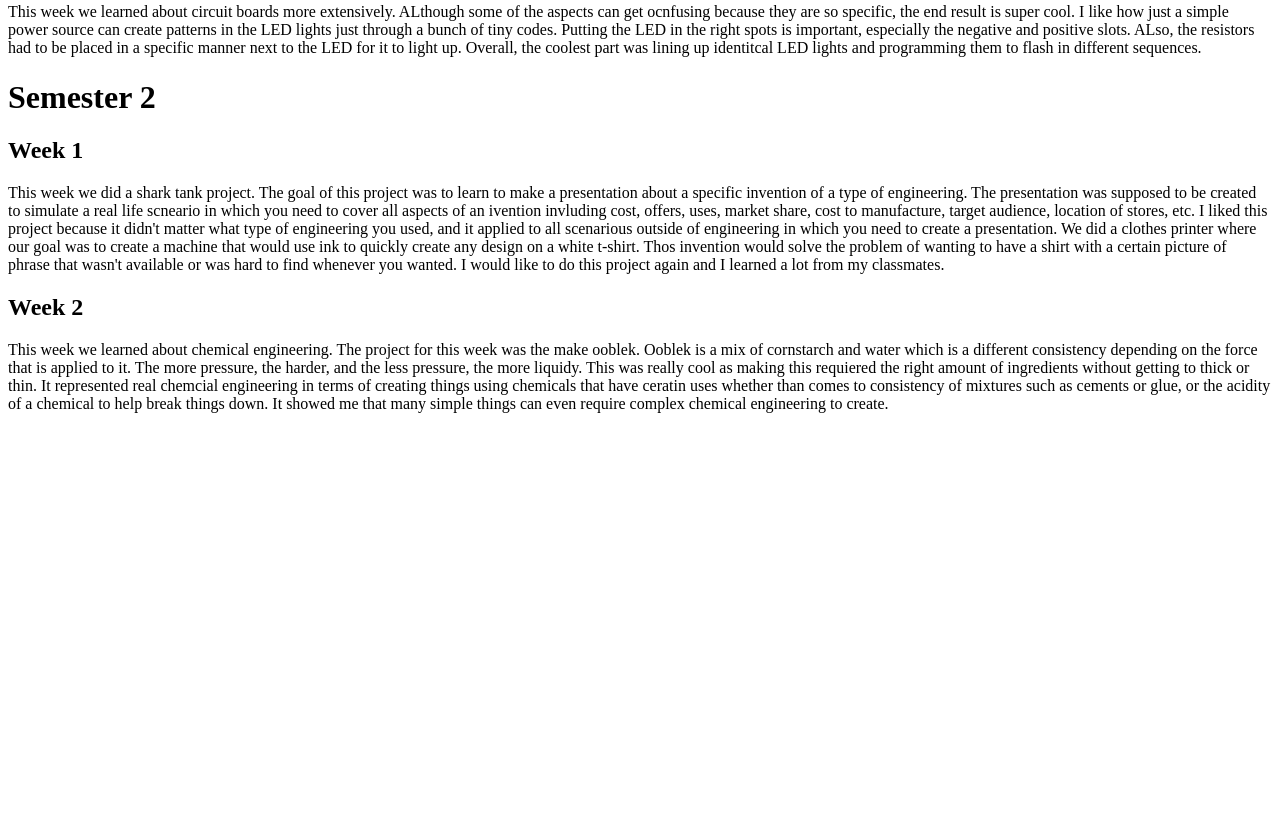
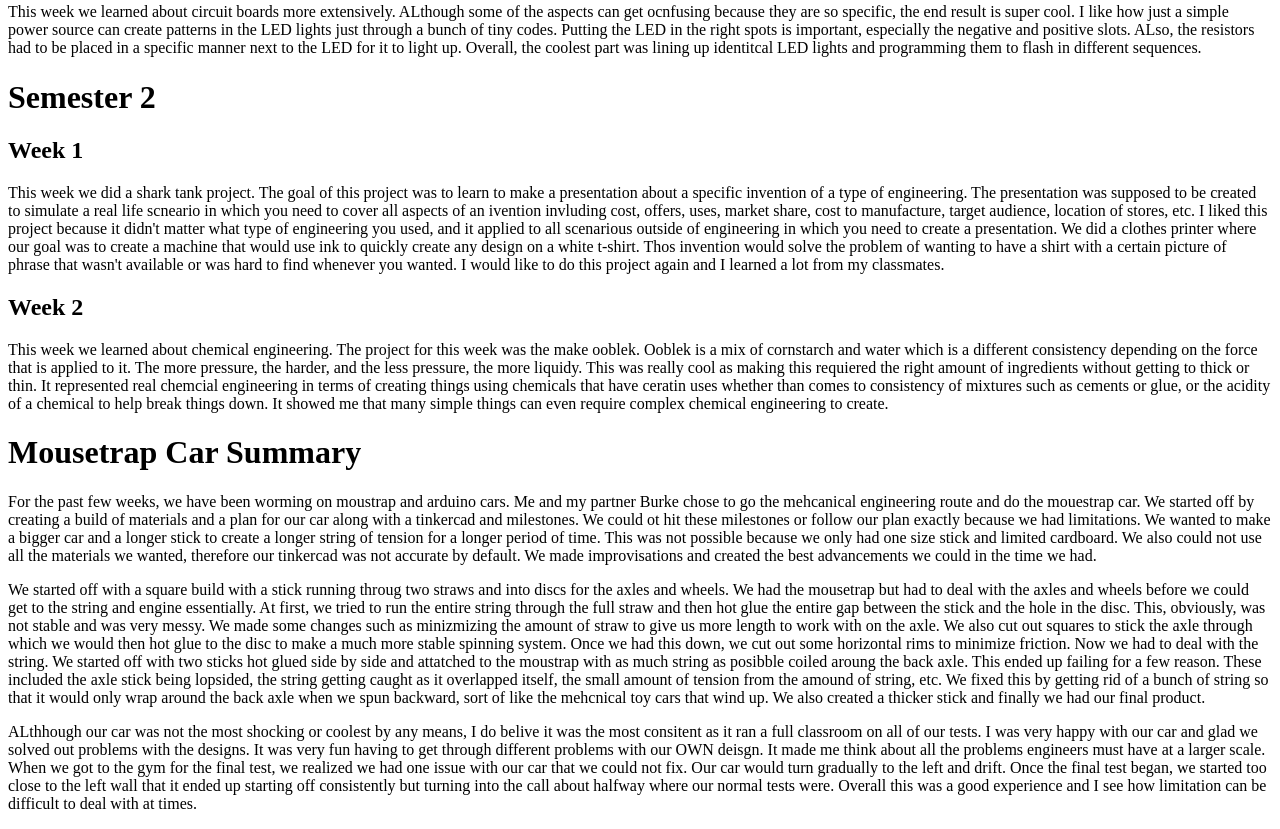
Before and after one commit to dantecerecedes/Engineering, a plain HTML site: page index.html in a window 1280 px wide. Shown: the part 2224-3053 px from the top of the page. Before the commit the page ends 2645 px from the top, so only its background shows below. Drawn offline with Linux system fonts and the light colour scheme.

Commit message:
Week Moustrap

```diff
--- a/index.html
+++ b/index.html
@@ -59,3 +59,10 @@ height=100>
 This week we did a shark tank project. The goal of this project was to learn to make a presentation about a specific invention of a type of engineering. The presentation was supposed to be created to simulate a real life scneario in which you need to cover all aspects of an ivention invluding cost, offers, uses, market share, cost to manufacture, target audience, location of stores, etc. I liked this project because it didn't matter what type of engineering you used, and it applied to all scenarious outside of engineering in which you need to create a presentation. We did a clothes printer where our goal was to create a machine that would use ink to quickly create any design on a white t-shirt. Thos invention would solve the problem of wanting to have a shirt with a certain picture of phrase that wasn't available or was hard to find whenever you wanted. I would like to do this project again and I learned a lot from my classmates.
 <h2>Week 2</h2>
 This week we learned about chemical engineering. The project for this week was the make ooblek. Ooblek is a mix of cornstarch and water which is a different consistency depending on the force that is applied to it. The more pressure, the harder, and the less pressure, the more liquidy. This was really cool as making this requiered the right amount of ingredients without getting to thick or thin. It represented real chemcial engineering in terms of creating things using chemicals that have ceratin uses whether than comes to consistency of mixtures such as cements or glue, or the acidity of a chemical to help break things down. It showed me that many simple things can even require complex chemical engineering to create.
+
+
+
+<h1>Mousetrap Car Summary</h1>
+<p>For the past few weeks, we have been worming on moustrap and arduino cars. Me and my partner Burke chose to go the mehcanical engineering route and do the mouestrap car. We started off by creating a build of materials and a plan for our car along with a tinkercad and milestones. We could ot hit these milestones or follow our plan exactly because we had limitations. We wanted to make a bigger car and a longer stick to create a longer string of tension for a longer period of time. This was not possible because we only had one size stick and limited cardboard. We also could not use all the materials we wanted, therefore our tinkercad was not accurate by default. We made improvisations and created the best advancements we could in the time we had.</p>
+<p>We started off with a square build with a stick running throug two straws and into discs for the axles and wheels. We had the mousetrap but had to deal with the axles and wheels before we could get to the string and engine essentially. At first, we tried to run the entire string through the full straw and then hot glue the entire gap between the stick and the hole in the disc. This, obviously, was not stable and was very messy. We made some changes such as minizmizing the amount of straw to give us more length to work with on the axle. We also cut out squares to stick the axle through which we would then hot glue to the disc to make a much more stable spinning system. Once we had this down, we cut out some horizontal rims to minimize friction. Now we had to deal with the string. We started off with two sticks hot glued side by side and attatched to the moustrap with as much string as posibble coiled aroung the back axle. This ended up failing for a few reason. These included the axle stick being lopsided, the string getting caught as it overlapped itself, the small amount of tension from the amound of string, etc. We fixed this by getting rid of a bunch of string so that it would only wrap around the back axle when we spun backward, sort of like the mehcnical toy cars that wind up. We also created a thicker stick and finally we had our final product.</p>
+<p>ALthhough our car was not the most shocking or coolest by any means, I do belive it was the most consitent as it ran a full classroom on all of our tests. I was very happy with our car and glad we solved out problems with the designs. It was very fun having to get through different problems with our OWN deisgn. It made me think about all the problems engineers must have at a larger scale. When we got to the gym for the final test, we realized we had one issue with our car that we could not fix. Our car would turn gradually to the left and drift. Once the final test began, we started too close to the left wall that it ended up starting off consistently but turning into the call about halfway where our normal tests were. Overall this was a good experience and I see how limitation can be difficult to deal with at times.</p>
```
